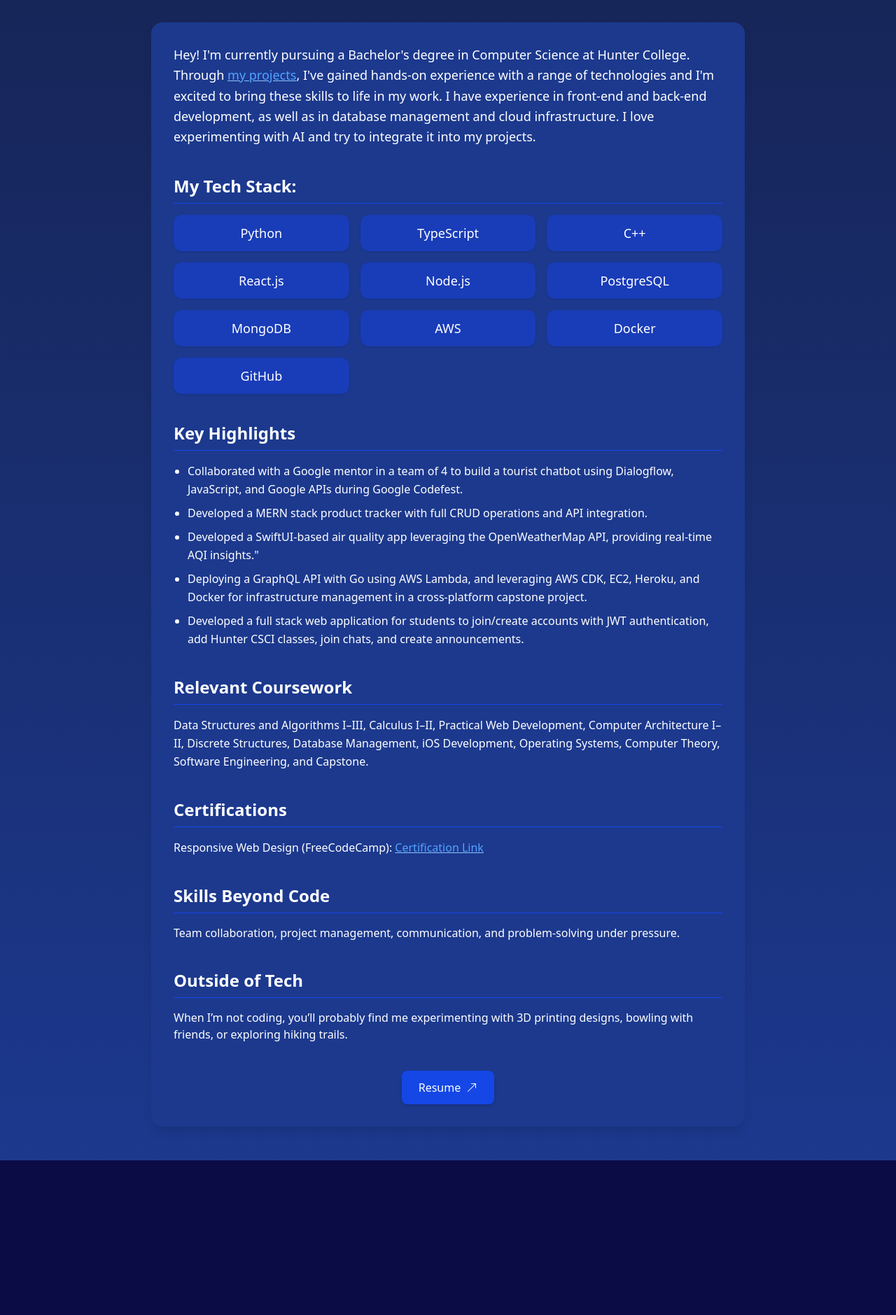
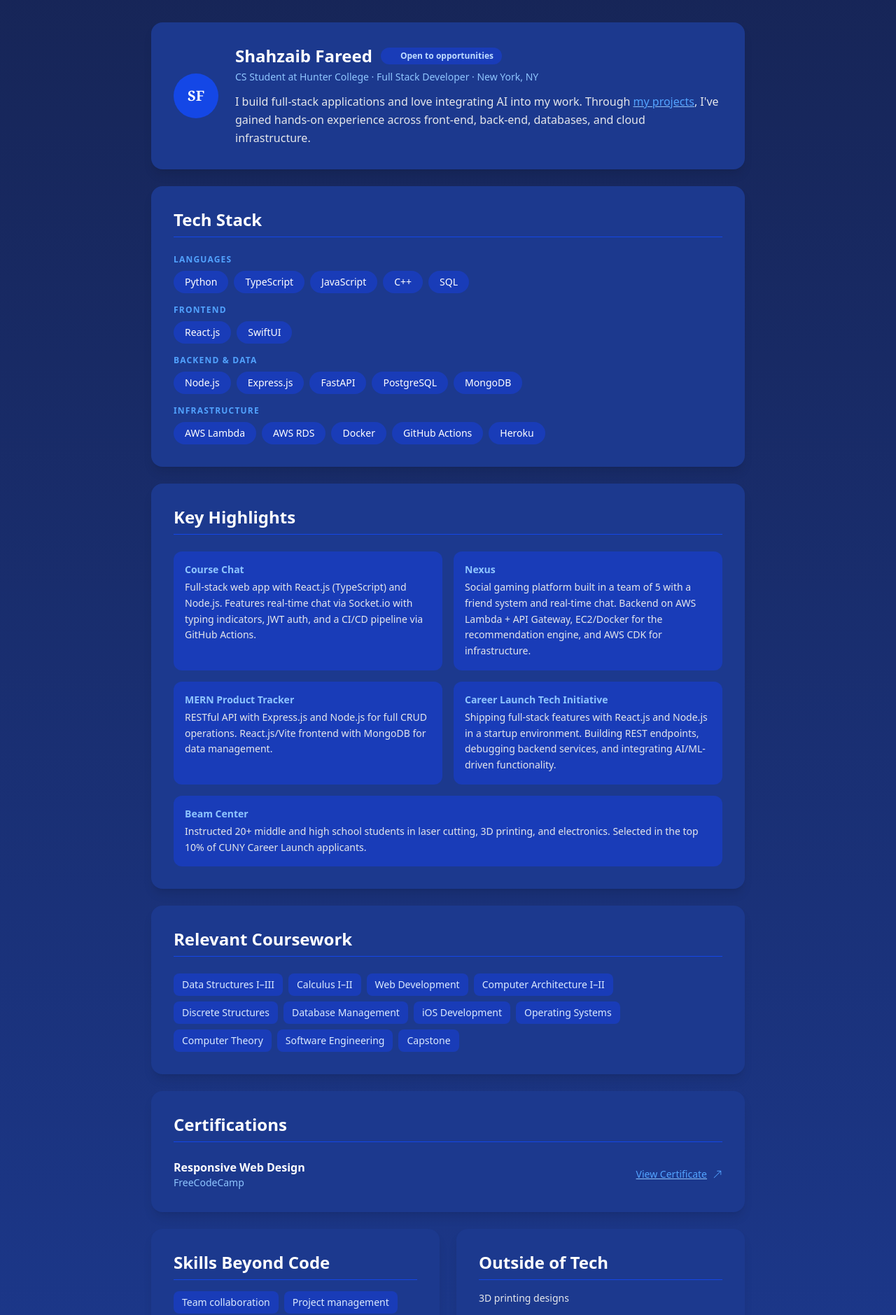
Before and after one commit to Shahzaibf/Portfolio-Website, a React (Vite) app in the folder portfolio/: page /about in a window 1280 px wide. Shown: the part 160-2039 px from the top of the page at 70% size. Before the commit the page ends 1818 px from the top, so only its background shows below. Built offline with nearby package versions, Linux system fonts and the light colour scheme.

Commit message:
AboutPage/Work exp

```diff
--- a/portfolio/src/components/Navbar.jsx
+++ b/portfolio/src/components/Navbar.jsx
@@ -14,7 +14,7 @@ const links = [
 
 const NavLinks = ({ isMobile = false }) => {
   const scrollToTop = () => {
-    window.scrollTo( { top: 0, behavior: 'smooth'});
+    window.scrollTo( { top: 0, behavior: 'instant'});
   }
   return (
     <>
@@ -56,6 +56,7 @@ const Navbar = () => {
 
   useEffect(() => {
     setIsOpen(false);
+    window.scrollTo( { top: 0, behavior: 'instant'});
   }, [location.pathname]);
 
   return (
--- a/portfolio/src/pages/AboutPage.jsx
+++ b/portfolio/src/pages/AboutPage.jsx
@@ -3,8 +3,46 @@ import { BsArrowUpRight } from "react-icons/bs";
 import '../styles/animate.css'
 import { Link } from 'react-router';
 
+const techStack = {
+  "Languages": ["Python", "TypeScript", "JavaScript", "C++", "SQL"],
+  "Frontend": ["React.js", "SwiftUI"],
+  "Backend & Data": ["Node.js", "Express.js", "FastAPI", "PostgreSQL", "MongoDB"],
+  "Infrastructure": ["AWS Lambda", "AWS RDS", "Docker", "GitHub Actions", "Heroku"],
+};
+
+const highlights = [
+  {
+    label: "Course Chat",
+    text: "Full-stack web app with React.js (TypeScript) and Node.js. Features real-time chat via Socket.io with typing indicators, JWT auth, and a CI/CD pipeline via GitHub Actions.",
+  },
+  {
+    label: "Nexus",
+    text: "Social gaming platform built in a team of 5 with a friend system and real-time chat. Backend on AWS Lambda + API Gateway, EC2/Docker for the recommendation engine, and AWS CDK for infrastructure.",
+  },
+  {
+    label: "MERN Product Tracker",
+    text: "RESTful API with Express.js and Node.js for full CRUD operations. React.js/Vite frontend with MongoDB for data management.",
+  },
+  {
+    label: "Career Launch Tech Initiative",
+    text: "Shipping full-stack features with React.js and Node.js in a startup environment. Building REST endpoints, debugging backend services, and integrating AI/ML-driven functionality.",
+  },
+  {
+    label: "Beam Center",
+    text: "Instructed 20+ middle and high school students in laser cutting, 3D printing, and electronics. Selected in the top 10% of CUNY Career Launch applicants.",
+  },
+];
+
+const courses = [
+  "Data Structures I–III", "Calculus I–II", "Web Development",
+  "Computer Architecture I–II", "Discrete Structures", "Database Management",
+  "iOS Development", "Operating Systems", "Computer Theory",
+  "Software Engineering", "Capstone",
+];
+
 const AboutPage = () => {
   document.body.style.overflow = 'auto';
+
   return (
     <div className="bg-gradient-to-b from-blue-950 to-blue-900 min-h-screen text-white">
       <div className="max-w-4xl mx-auto py-12 px-6">
@@ -13,106 +51,141 @@ const AboutPage = () => {
           About Me
         </h1>
 
-        <div className="bg-blue-900 rounded-2xl shadow-lg p-8 space-y-10 hover:shadow-2xl transition animated-open">
+        <div className="space-y-6 animated-open">
 
-          <p className="text-lg leading-relaxed">
-            Hey!
-            I'm currently pursuing a Bachelor's degree in Computer Science at Hunter College.
-            Through <Link to={"/projects"} className="text-blue-400 hover:text-blue-300 underline decoration-blue-300">my projects</Link>, I've gained hands-on experience with a range of technologies
-            and I'm excited to bring these skills to life in my work. I have experience in
-            front-end and back-end development, as well as in database management and cloud infrastructure.
-            I love experimenting with AI and try to integrate it into my projects.
+          {/* Header Card */}
+          <div className="bg-blue-900 rounded-2xl shadow-lg p-8 hover:shadow-2xl transition flex items-center gap-6 flex-wrap">
+            <div className="w-16 h-16 rounded-full bg-blue-700 flex items-center justify-center text-xl font-bold font-serif shrink-0">
+              SF
+            </div>
+            <div className="flex-1 min-w-[200px]">
+              <div className="flex items-center gap-3 flex-wrap mb-1">
+                <h2 className="text-2xl font-bold">Shahzaib Fareed</h2>
+                <span className="inline-flex items-center gap-2 bg-blue-800 text-blue-200 text-xs font-semibold px-3 py-1 rounded-full">
+                  <span className="w-2 h-2 rounded-full bg-green-400 animate-ping inline-block" />
+                  Open to opportunities
+                </span>
+              </div>
+              <p className="text-blue-300 text-sm mb-3">CS Student at Hunter College · Full Stack Developer · New York, NY</p>
+              <p className="text-base leading-relaxed text-gray-200">
+                I build full-stack applications and love integrating AI into my work. Through{" "}
+                <Link to="/projects" className="text-blue-400 hover:text-blue-300 underline decoration-blue-300">
+                  my projects
+                </Link>
+                , I've gained hands-on experience across front-end, back-end, databases, and cloud infrastructure.
               </p>
+            </div>
+          </div>
 
           {/* Tech Stack */}
-          <h2 className="text-2xl font-bold mb-4 border-b border-blue-700 pb-2">My Tech Stack:</h2>
-          <div className="grid grid-cols-1 sm:grid-cols-2 md:grid-cols-3 gap-4 text-lg font-medium">
-            {[
-              "Python",
-              "TypeScript",
-              "C++",
-              "React.js",
-              "Node.js",
-              "PostgreSQL",
-              "MongoDB",
-              "AWS",
-              "Docker",
-              "GitHub",
-            ].map((tech, index) => (
-              <div
-                key={index}
-                className="bg-blue-800 hover:bg-blue-700 rounded-xl px-4 py-3 text-center transition shadow hover:shadow-lg hover:scale-105 cursor-default hover:border-1"
+          <div className="bg-blue-900 rounded-2xl shadow-lg p-8 hover:shadow-2xl transition">
+            <h2 className="text-2xl font-bold mb-6 border-b border-blue-700 pb-2">Tech Stack</h2>
+            <div className="space-y-4">
+              {Object.entries(techStack).map(([category, techs]) => (
+                <div key={category}>
+                  <p className="text-xs font-semibold text-blue-400 uppercase tracking-widest mb-2">{category}</p>
+                  <div className="flex flex-wrap gap-2">
+                    {techs.map((tech) => (
+                      <span
+                        key={tech}
+                        className="bg-blue-800 hover:bg-blue-700 transition px-4 py-1.5 rounded-full text-sm font-medium cursor-default"
                       >
                         {tech}
+                      </span>
+                    ))}
+                  </div>
                 </div>
               ))}
             </div>
-
-          {/* Highlights */}
-          <div>
-            <h2 className="text-2xl font-bold mb-4 border-b border-blue-700 pb-2">Key Highlights</h2>
-            <ul className="list-disc pl-5 space-y-2 text-base leading-relaxed">
-              <li>Collaborated with a Google mentor in a team of 4 to build a tourist chatbot using Dialogflow, JavaScript, and Google APIs during Google Codefest.</li>
-              <li>Developed a MERN stack product tracker with full CRUD operations and API integration.</li>
-              <li>Developed a SwiftUI-based air quality app leveraging the OpenWeatherMap API, providing real-time AQI insights."</li>
-              <li>Deploying a GraphQL API with Go using AWS Lambda, and leveraging AWS CDK, EC2, Heroku, and Docker for infrastructure management in a cross-platform capstone project.</li>
-              <li>Developed a full stack web application for students to join/create accounts with JWT authentication, add Hunter CSCI classes, join chats, and create announcements.</li>
-            </ul>
           </div>
 
-          {/* Coursework */}
-          <div>
-            <h2 className="text-2xl font-bold mb-4 border-b border-blue-700 pb-2">Relevant Coursework</h2>
-            <p className="leading-relaxed">
-              Data Structures and Algorithms I–III, Calculus I–II, Practical Web Development,
-              Computer Architecture I–II, Discrete Structures, Database Management,
-              iOS Development, Operating Systems, Computer Theory, Software Engineering, and Capstone.
-            </p>
+          <div className="bg-blue-900 rounded-2xl shadow-lg p-8 hover:shadow-2xl transition">
+            <h2 className="text-2xl font-bold mb-6 border-b border-blue-700 pb-2">Key Highlights</h2>
+            <div className="grid grid-cols-1 sm:grid-cols-2 gap-4">
+              {highlights.map((item, i) => (
+                <div
+                  key={i}
+                  className={`bg-blue-800 rounded-xl p-4 hover:bg-blue-700 transition ${i === highlights.length - 1 && highlights.length % 2 !== 0 ? 'sm:col-span-2' : ''}`}
+                >
+                  <p className="text-sm font-semibold text-blue-300 mb-1">{item.label}</p>
+                  <p className="text-sm leading-relaxed text-gray-200">{item.text}</p>
+                </div>
+              ))}
+            </div>
           </div>
 
-          {/* Coursework */}
-          <div>
-            <h2 className="text-2xl font-bold mb-4 border-b border-blue-700 pb-2">Certifications</h2>
-            <p className="leading-relaxed">
-              Responsive Web Design (FreeCodeCamp): {" "}
-              <a
-                target="_blank"
-                href="https://www.freecodecamp.org/certification/fccbab24bcd-1466-47ed-a083-3b577379e71f/responsive-web-design"
-                className="text-blue-400 hover:text-blue-300 underline decoration-blue-300"
+          <div className="bg-blue-900 rounded-2xl shadow-lg p-8 hover:shadow-2xl transition">
+            <h2 className="text-2xl font-bold mb-6 border-b border-blue-700 pb-2">Relevant Coursework</h2>
+            <div className="flex flex-wrap gap-2">
+              {courses.map((course) => (
+                <span
+                  key={course}
+                  className="bg-blue-800 text-blue-100 text-sm px-3 py-1.5 rounded-lg"
                 >
-                 Certification Link
-              </a>
-            </p>
+                  {course}
+                </span>
+              ))}
+            </div>
           </div>
 
-          {/* Skills Beyond Code */}
+          <div className="bg-blue-900 rounded-2xl shadow-lg p-8 hover:shadow-2xl transition">
+            <h2 className="text-2xl font-bold mb-6 border-b border-blue-700 pb-2">Certifications</h2>
+            <div className="flex items-center justify-between flex-wrap gap-4">
               <div>
-            <h2 className="text-2xl font-bold mb-4 border-b border-blue-700 pb-2">Skills Beyond Code</h2>
-            <p>Team collaboration, project management, communication, and problem-solving under pressure.</p>
+                <p className="font-semibold text-base">Responsive Web Design</p>
+                <p className="text-sm text-blue-300">FreeCodeCamp</p>
+              </div>
+                <a
+                href="https://www.freecodecamp.org/certification/fccbab24bcd-1466-47ed-a083-3b577379e71f/responsive-web-design"
+                target="_blank"
+                className="inline-flex items-center gap-2 text-sm text-blue-400 hover:text-blue-300 underline decoration-blue-300 transition"
+              >
+                View Certificate <BsArrowUpRight />
+              </a>
+            </div>
           </div>
 
-          {/* Outside of Tech */}
-          <div>
+          {/* Skills Beyond Code + Outside Tech (side by side on md+) */}
+          <div className="grid grid-cols-1 md:grid-cols-2 gap-6">
+            <div className="bg-blue-900 rounded-2xl shadow-lg p-8 hover:shadow-2xl transition">
+              <h2 className="text-2xl font-bold mb-4 border-b border-blue-700 pb-2">Skills Beyond Code</h2>
+              <div className="flex flex-wrap gap-2 mt-4">
+                {["Team collaboration", "Project management", "Communication", "Problem-solving"].map((skill) => (
+                  <span key={skill} className="bg-blue-800 text-blue-100 text-sm px-3 py-1.5 rounded-lg">{skill}</span>
+                ))}
+              </div>
+            </div>
+            <div className="bg-blue-900 rounded-2xl shadow-lg p-8 hover:shadow-2xl transition">
               <h2 className="text-2xl font-bold mb-4 border-b border-blue-700 pb-2">Outside of Tech</h2>
-            <p>When I’m not coding, you’ll probably find me experimenting with 3D printing designs, bowling with friends, or exploring hiking trails.</p>
+              <div className="flex flex-col gap-3 mt-4">
+                <div className="flex items-center gap-3 text-sm text-gray-200">
+                  <p>3D printing designs</p>
+                </div>
+                <div className="flex items-center gap-3 text-sm text-gray-200">
+                  <p>Bowling with friends</p>
+                </div>
+                <div className="flex items-center gap-3 text-sm text-gray-200">
+                  <p>Exploring hiking trails</p>
+                </div>
+              </div>
+            </div>
           </div>
 
           {/* Resume Button */}
-          <div className="flex justify-center">
+          <div className="flex justify-center pt-2 pb-4">
               <a
-              type="button"
-              className="inline-flex items-center px-6 py-3 text-base font-medium bg-blue-700 rounded-lg hover:bg-blue-600 hover:scale-105 hover:cursor-pointer transition transform shadow-md"
               href="/documents/ShahzaibFareedResume.pdf"
               target="_blank"
+              className="inline-flex items-center gap-2 px-6 py-3 text-base font-medium bg-blue-700 rounded-lg hover:bg-blue-600 hover:scale-105 transition transform shadow-md"
             >
-              Resume <BsArrowUpRight className="ml-2" />
+              View Resume <BsArrowUpRight />
             </a>
           </div>
 
         </div>
       </div>
     </div>
-  )
-}
+  );
+};
 
-export default AboutPage
+export default AboutPage;
--- a/portfolio/src/pages/WorkPage.jsx
+++ b/portfolio/src/pages/WorkPage.jsx
@@ -9,10 +9,21 @@ const WorkPage = () => {
           Work Experience
         </h1>
 
-        <div className="bg-blue-900 rounded-2xl shadow-lg p-8 space-y-10 hover:shadow-2xl transition animated-open">
+        <div className="transition animated-open grid grid-cols-1 gap-y-5 ">
+
+          {/* Career Launch Tech Initiative */}
+          <div className='bg-blue-900 rounded-2xl shadow-lg p-8 space-y-10 hover:shadow-2xl '>
+            <h2 className="text-2xl font-bold mb-2">Software Engineering Intern @ Career Launch Tech Initiative</h2>
+            <p className="text-sm text-gray-300 mb-4">Feb 2024 – May 2026 | Remote</p>
+            <ul className="list-disc pl-5 space-y-2 text-base leading-relaxed">
+              <li>Developing and shipping full-stack features using React.js and Node.js in a startup environment, collaborating with engineers to enhance existing products and integrate AI-driven functionality.</li>
+              <li>Implementing RESTful API endpoints, debugging backend services, and building responsive frontend components.</li>
+              <li>Participating in code reviews, testing, and performance optimization while supporting integration of AI/ML-driven features. </li>
+            </ul>
+          </div>
 
           {/* Beam Center */}
-          <div>
+          <div className='bg-blue-900 rounded-2xl shadow-lg p-8 space-y-10 hover:shadow-2xl '>
             <h2 className="text-2xl font-bold mb-2">Assistant Instructor @ Beam Center</h2>
             <p className="text-sm text-gray-300 mb-4">Jun 2024 – Aug 2024 | New York, NY</p>
             <ul className="list-disc pl-5 space-y-2 text-base leading-relaxed">
```
Also changed, not shown: 1 other file (tests, documents, lock files or other folders). Lines whose indentation alone changed are shown as unchanged.
